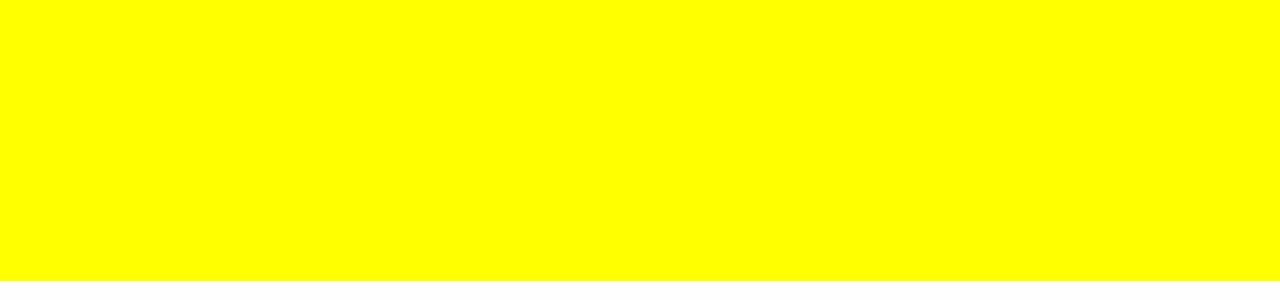
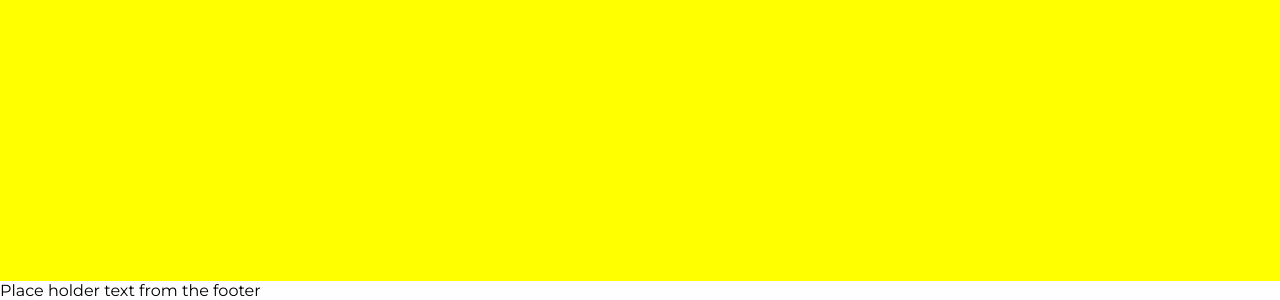
Before and after one commit to meninn/green-space-lp, a React (Vite) app: page / in a window 1280 px wide. Shown: the part 2919-3219 px from the top of the page. Built offline with nearby package versions, Linux system fonts and the light colour scheme.

Commit message:
create footer and add to app.tsx

```diff
--- a/src/App.tsx
+++ b/src/App.tsx
@@ -2,6 +2,7 @@ import HomeSection from "./components/HomeSection";
 import AboutSection from "./components/AboutSection";
 import BusinessModelSection from "./components/BusinessModelSection";
 import ContactSection from "./components/ContactSection";
+import Footer from "./components/Footer"
 
 import "./styles/global.scss";
 
@@ -12,6 +13,7 @@ const App = () => {
       <AboutSection />
       <BusinessModelSection />
       <ContactSection />
+      <Footer/>
     </div>
   );
 };
--- /dev/null
+++ b/src/components/Footer/Footer.tsx
@@ -0,0 +1,11 @@
+import './styles.scss';
+
+const Footer = () => {
+  return(
+    <footer>
+      Place holder text from the footer
+  </footer>
+  )
+}
+
+export default Footer;
--- /dev/null
+++ b/src/components/Footer/index.ts
@@ -0,0 +1 @@
+export { default } from "./Footer";
--- /dev/null
+++ b/src/components/Footer/styles.scss
@@ -0,0 +1,10 @@
+// /*Making one REM equals 10px */
+// html{
+//   font-size: 62.5%;
+// }
+
+// /*Default values for a tags*/
+// a {
+//   text-decoration: none;
+//   font-family: 'Inter', sans-serif;
+// }
```
